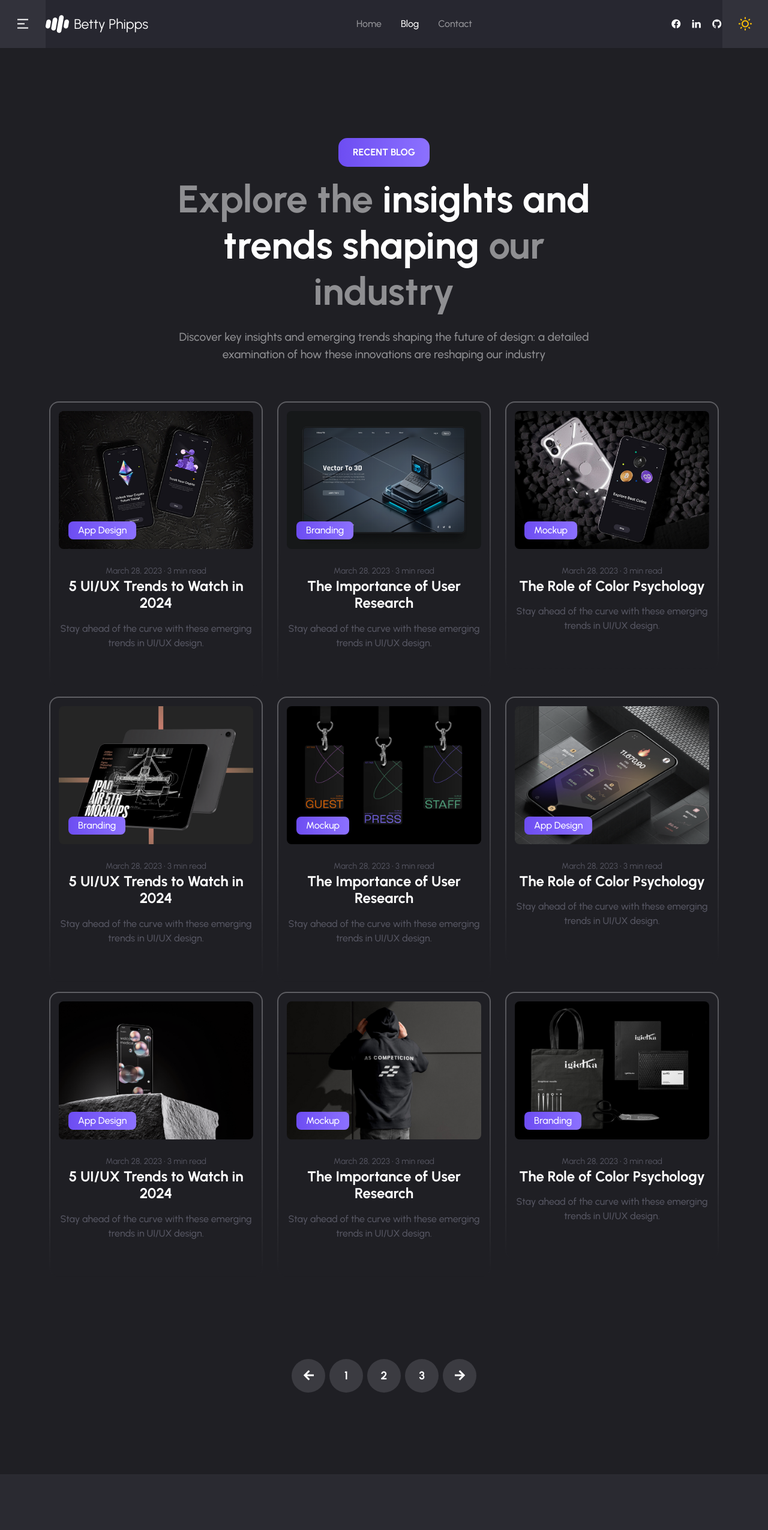
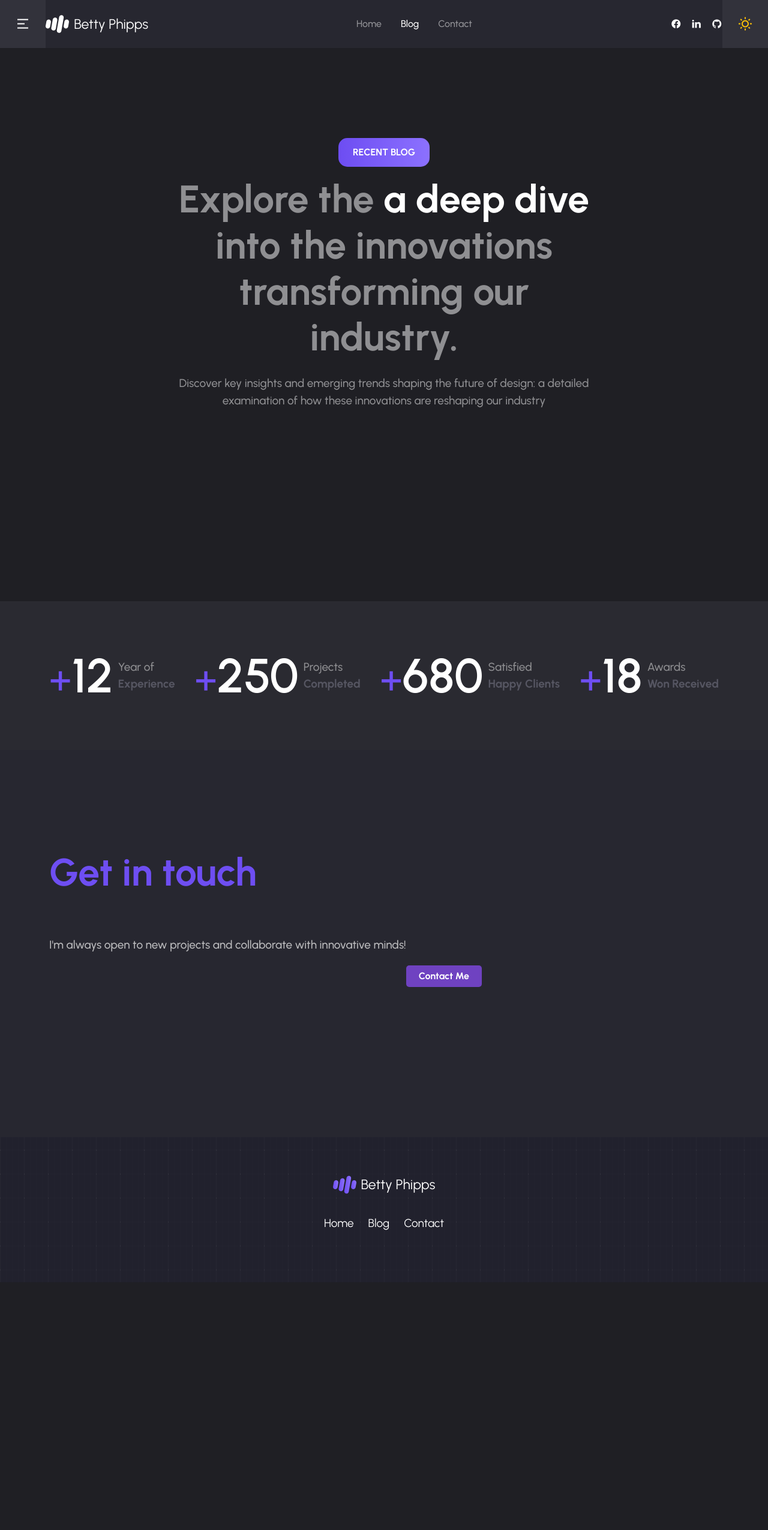
Before and after one commit to bettyp23/BettyPhippsWebPortfolio, a Next.js app: page /blog-list in a window 1280 px wide. Shown: the top 2550 px of the page at 60% size. After the commit the page ends 2137 px from the top, so only its background shows below. Built offline with nearby package versions, Linux system fonts and the light colour scheme; a web font is replaced by a local one.

Commit message:
blog cards

```diff
--- a/app/blog-details/page.tsx
+++ b/app/blog-details/page.tsx
@@ -129,7 +129,7 @@ export default function BlogDetails() {
 										</div>
 									</div>
 								</div>
-								<div className="col-lg-4">
+								{/* <div className="col-lg-4">
 									<div className="blog-card rounded-4 mb-lg-3 mb-md-5 mb-3">
 										<div className="blog-card__image position-relative">
 											<div className="zoom-img rounded-3 overflow-hidden">
@@ -166,7 +166,7 @@ export default function BlogDetails() {
 											<Link href="/blog-details" className="link-overlay position-absolute top-0 start-0 w-100 h-100" />
 										</div>
 									</div>
-								</div>
+								</div> */}
 							</div>
 						</div>
 					</section>
--- a/app/blog-list/page.tsx
+++ b/app/blog-list/page.tsx
@@ -13,11 +13,11 @@ export default function BlogList() {
 							<div className="row">
 								<div className="col-lg-8 mx-lg-auto mb-lg-0">
 									<div className="text-center">
-										<Link href="/#" className="btn btn-gradient d-inline-block text-uppercase">
+										<div className="btn btn-gradient d-inline-block text-uppercase">
 											Recent blog
-										</Link>
+										</div>
 										<h3 className="ds-3 mt-3 mb-4 text-300">
-											Explore the <span className="text-dark">insights and trends shaping</span> our industry
+											Explore the <span className="text-dark">a deep dive</span> into the innovations transforming our industry.
 										</h3>
 										<p className="text-300 fs-5 mb-0">
 											Discover key insights and emerging trends shaping the future of design: a detailed <br />
@@ -27,7 +27,7 @@ export default function BlogList() {
 								</div>
 							</div>
 							<div className="row mt-8">
-								<div className="col-lg-4">
+								{/* <div className="col-lg-4">
 									<div className="blog-card rounded-4 mb-lg-3 mb-md-5 mb-3">
 										<div className="blog-card__image position-relative">
 											<div className="zoom-img rounded-3 overflow-hidden">
@@ -45,8 +45,8 @@ export default function BlogList() {
 											<Link href="/blog-details" className="link-overlay position-absolute top-0 start-0 w-100 h-100" />
 										</div>
 									</div>
-								</div>
-								<div className="col-lg-4">
+								</div> */}
+								{/* <div className="col-lg-4">
 									<div className="blog-card rounded-4 mb-lg-3 mb-md-5 mb-3">
 										<div className="blog-card__image position-relative">
 											<div className="zoom-img rounded-3 overflow-hidden">
@@ -64,8 +64,8 @@ export default function BlogList() {
 											<Link href="/blog-details" className="link-overlay position-absolute top-0 start-0 w-100 h-100" />
 										</div>
 									</div>
-								</div>
-								<div className="col-lg-4">
+								</div> */}
+								{/* <div className="col-lg-4">
 									<div className="blog-card rounded-4 mb-lg-3 mb-md-5 mb-3">
 										<div className="blog-card__image position-relative">
 											<div className="zoom-img rounded-3 overflow-hidden">
@@ -121,8 +121,8 @@ export default function BlogList() {
 											<Link href="/blog-details" className="link-overlay position-absolute top-0 start-0 w-100 h-100" />
 										</div>
 									</div>
-								</div>
-								<div className="col-lg-4">
+								</div> */}
+								{/* <div className="col-lg-4">
 									<div className="blog-card rounded-4 mb-lg-3 mb-md-5 mb-3">
 										<div className="blog-card__image position-relative">
 											<div className="zoom-img rounded-3 overflow-hidden">
@@ -159,8 +159,8 @@ export default function BlogList() {
 											<Link href="/blog-details" className="link-overlay position-absolute top-0 start-0 w-100 h-100" />
 										</div>
 									</div>
-								</div>
-								<div className="col-lg-4">
+								</div> */}
+								{/* <div className="col-lg-4">
 									<div className="blog-card rounded-4 mb-lg-3 mb-md-5 mb-3">
 										<div className="blog-card__image position-relative">
 											<div className="zoom-img rounded-3 overflow-hidden">
@@ -197,7 +197,7 @@ export default function BlogList() {
 											<Link href="/blog-details" className="link-overlay position-absolute top-0 start-0 w-100 h-100" />
 										</div>
 									</div>
-								</div>
+								</div> */}
 							</div>
 						</div>
 					</section>
@@ -206,7 +206,7 @@ export default function BlogList() {
 							<div className="d-flex justify-content-center align-items-center">
 								<nav aria-label="Page navigation example">
 									<ul className="pagination gap-2">
-										<li className="page-item">
+										{/* <li className="page-item">
 											<Link className="icon-xl fs-5 page-link pagination_item border-0 rounded-circle icon-shape fw-bold bg-600" href="/#" aria-label="Previous">
 												<i className="ri-arrow-left-line" />
 											</Link>
@@ -224,7 +224,7 @@ export default function BlogList() {
 											<Link className="icon-xl fs-5 page-link pagination_item border-0 rounded-circle icon-shape fw-bold bg-600" href="/#" aria-label="Next">
 												<i className="ri-arrow-right-line" />
 											</Link>
-										</li>
+										</li> */}
 									</ul>
 								</nav>
 							</div>
--- a/components/sections/Static1.tsx
+++ b/components/sections/Static1.tsx
@@ -37,7 +37,7 @@ export default function Static1() {
 									<div className="content text-center mx-auto d-flex align-items-center">
 										<span className="ds-3 count text-primary-1 fw-medium my-0">+<CountUp enableScrollSpy={true} end={5} className="odometer ds-1 text-dark fw-semibold" /></span>
 										<div className="text-start ms-2">
-											<p className="fs-5 mb-0 text-300">Tech experience</p>
+											<p className="fs-5 mb-0 text-300">Tech experience &</p>
 											<p className="fs-5 mb-0 fw-bold">Internship and part-times</p>
 										</div>
 									</div>
@@ -48,7 +48,7 @@ export default function Static1() {
 									<div className="content text-center mx-auto d-flex align-items-center">
 										<span className="ds-3 count text-primary-1 fw-medium my-0">+<CountUp enableScrollSpy={true} end={263} className="odometer ds-1 text-dark fw-semibold" /></span>
 										<div className="text-start ms-2">
-											<p className="fs-5 mb-0 text-300">Volunteering</p>
+											<p className="fs-5 mb-0 text-300">Hours Volunteering</p>
 											<p className="fs-5 mb-0 fw-bold">& Mentoring</p>
 										</div>
 									</div>
```
